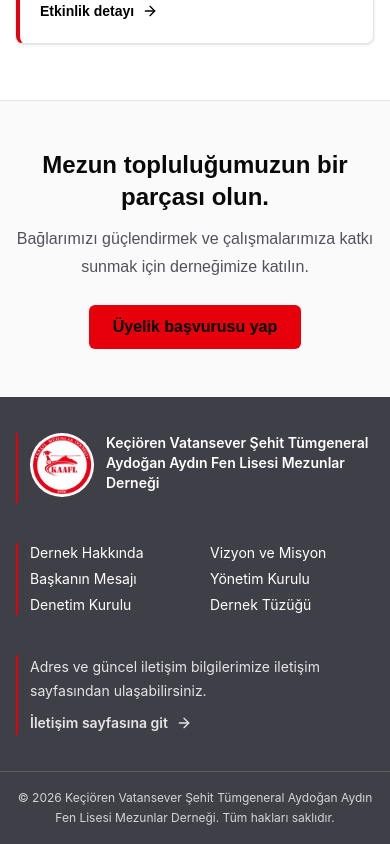
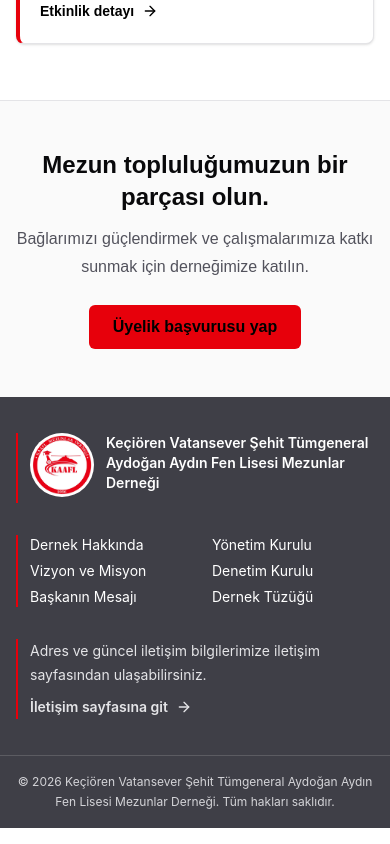
Before and after one commit to pclelif/mezun-dernegi, a Next.js app: page / in a window 390 px wide. Shown: the part 2361-3205 px from the top of the page. Built offline with nearby package versions, Linux system fonts and the light colour scheme.

Commit message:
style: unify navigation and footer alignment

```diff
--- a/src/app/page.tsx
+++ b/src/app/page.tsx
@@ -17,7 +17,7 @@
           <p className="mb-4 max-w-3xl text-xs font-bold uppercase leading-5 tracking-[0.16em] text-white/80">{associationName}</p>
           <h1 className="max-w-3xl text-3xl font-bold leading-tight tracking-tight md:text-4xl">Bir okuldan fazlası,<br className="hidden md:block" /> ömür boyu süren bir bağ.</h1>
           <p className="mt-5 max-w-2xl text-base leading-7 text-white/90 md:text-lg">Geçmişimizi yaşatıyor, mezunlarımızı buluşturuyor ve yeni kuşaklara birlikte değer katıyoruz.</p>
-          <div className="mt-7"><Link href="/uyelik/basvuru" className="inline-flex min-h-11 items-center justify-center rounded-md bg-red-600 px-6 font-semibold text-white hover:bg-red-700 focus-visible:outline-2 focus-visible:outline-offset-4 focus-visible:outline-white">Derneğe üye ol</Link></div>
+          <div className="mt-7"><Link href="/uyelik/basvuru" className="inline-flex min-h-11 items-center justify-center rounded-md bg-red-600 px-6 font-semibold text-white transition-colors hover:bg-red-700 focus-visible:outline-2 focus-visible:outline-offset-4 focus-visible:outline-white">Derneğe üye ol</Link></div>
         </div>
       </section>
 
@@ -30,7 +30,7 @@
 
       <section className="mx-auto w-[min(100%-2rem,75rem)] py-14 md:w-[min(100%-4rem,75rem)] md:py-20"><div className="mb-8"><p className="text-xs font-bold uppercase tracking-[0.16em] text-red-600">Takvim</p><h2 className="mt-2 text-2xl font-bold text-zinc-950 md:text-3xl">Yaklaşan etkinlikler</h2></div><div className="grid gap-5 md:grid-cols-2">{upcomingEvents.map((item) => <EventCard key={item.href} headingLevel="h3" {...item} />)}</div></section>
 
-      <section className="border-t border-zinc-200 bg-zinc-50 py-12 text-center"><div className="mx-auto w-[min(100%-2rem,48rem)]"><h2 className="text-2xl font-bold text-zinc-950">Mezun topluluğumuzun bir parçası olun.</h2><p className="mt-3 leading-7 text-zinc-600">Bağlarımızı güçlendirmek ve çalışmalarımıza katkı sunmak için derneğimize katılın.</p><Link href="/uyelik/basvuru" className="mt-6 inline-flex min-h-11 items-center justify-center rounded-md bg-red-600 px-6 font-semibold text-white">Üyelik başvurusu yap</Link></div></section>
+      <section className="border-t border-zinc-200 bg-zinc-50 py-12 text-center"><div className="mx-auto w-[min(100%-2rem,48rem)]"><h2 className="text-2xl font-bold text-zinc-950">Mezun topluluğumuzun bir parçası olun.</h2><p className="mt-3 leading-7 text-zinc-600">Bağlarımızı güçlendirmek ve çalışmalarımıza katkı sunmak için derneğimize katılın.</p><Link href="/uyelik/basvuru" className="mt-6 inline-flex min-h-11 items-center justify-center rounded-md bg-red-600 px-6 font-semibold text-white transition-colors hover:bg-red-700 focus-visible:outline-2 focus-visible:outline-offset-4 focus-visible:outline-red-600">Üyelik başvurusu yap</Link></div></section>
     </>
   );
 }
--- a/src/components/layout/footer.tsx
+++ b/src/components/layout/footer.tsx
@@ -10,7 +10,7 @@
 export function Footer() {
   return (
     <footer className="bg-zinc-700 font-sans text-white">
-      <div className="mx-auto grid w-[min(100%-2rem,75rem)] items-start gap-10 py-9 md:w-[min(100%-4rem,75rem)] md:grid-cols-2 lg:grid-cols-3">
+      <div className="mx-auto grid w-[min(100%-2rem,75rem)] items-start gap-8 py-9 md:w-[min(100%-4rem,75rem)] md:grid-cols-2 lg:grid-cols-[1.2fr_1fr_1fr]">
         <div className={footerPanelClass}>
           <Link href="/" className="inline-flex items-start gap-3 rounded-sm focus-visible:outline-2 focus-visible:outline-offset-4 focus-visible:outline-white" aria-label={`${associationName} ana sayfa`}>
             <Image src="/kaafl-logo-v2.jpg" alt="" width={64} height={64} className="size-16 shrink-0 rounded-full bg-white object-cover" />
@@ -19,7 +19,7 @@
         </div>
 
         <div className={footerPanelClass}>
-          <ul className="grid grid-cols-2 gap-x-4 gap-y-1.5 text-sm leading-5">
+          <ul className="grid grid-flow-col grid-cols-2 grid-rows-3 gap-x-5 gap-y-1.5 text-sm leading-5">
             {corporateNavigation.map((item) => <li key={item.href}><Link className={footerLinkClass} href={item.href}>{item.label}</Link></li>)}
           </ul>
         </div>
--- a/src/components/layout/header.tsx
+++ b/src/components/layout/header.tsx
@@ -8,7 +8,7 @@
 import { navigation, type NavigationItem } from "@/config/navigation";
 import { associationName } from "@/config/site";
 
-const desktopLinkClass = "relative flex h-24 appearance-none items-center bg-transparent p-0 font-sans text-sm font-medium leading-5 transition-colors after:absolute after:bottom-7 after:left-0 after:h-0.5 after:w-full after:content-[''] focus-visible:outline-2 focus-visible:outline-offset-4 focus-visible:outline-red-600";
+const desktopLinkClass = "relative flex h-24 appearance-none items-center whitespace-nowrap bg-transparent p-0 font-sans text-sm font-medium leading-5 transition-colors after:absolute after:bottom-8 after:left-0 after:h-0.5 after:w-full after:content-[''] focus-visible:outline-2 focus-visible:outline-offset-4 focus-visible:outline-red-600";
 
 export function Header() {
   const [isOpen, setIsOpen] = useState(false);
@@ -41,7 +41,7 @@
           <span className="max-w-[21rem] text-sm font-semibold leading-5 text-zinc-800">{associationName}</span>
         </Link>
 
-        <nav className="hidden items-center gap-4 xl:flex" aria-label="Ana menü">
+        <nav className="hidden items-center gap-3 xl:flex" aria-label="Ana menü">
           {navigation.map((item, index) => {
             const active = isItemActive(item);
             const menuId = `desktop-submenu-${index}`;
```
